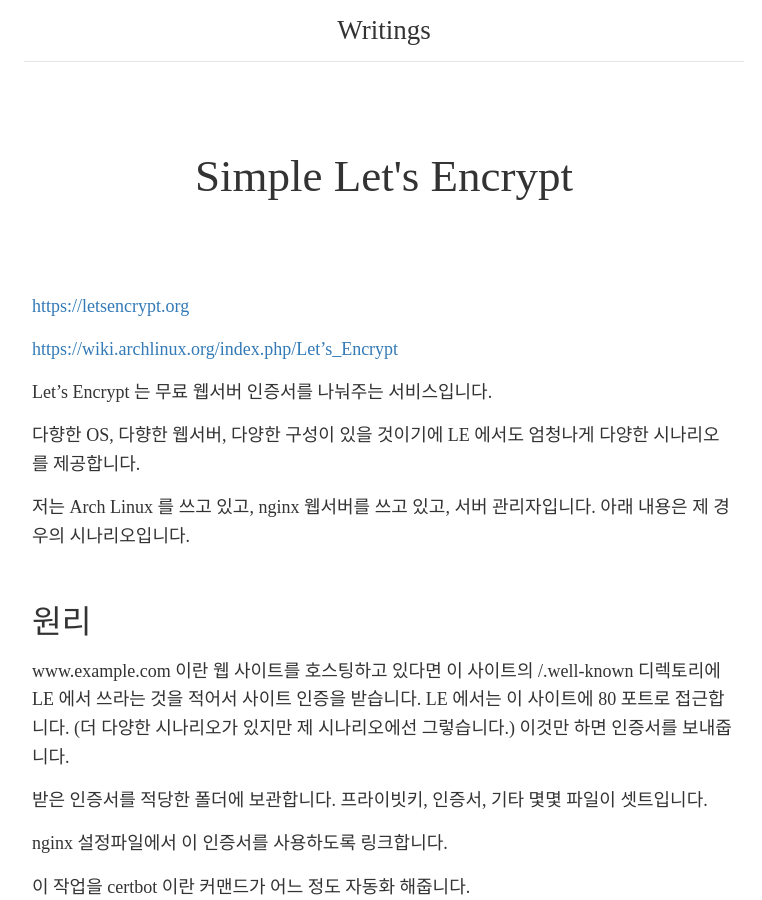
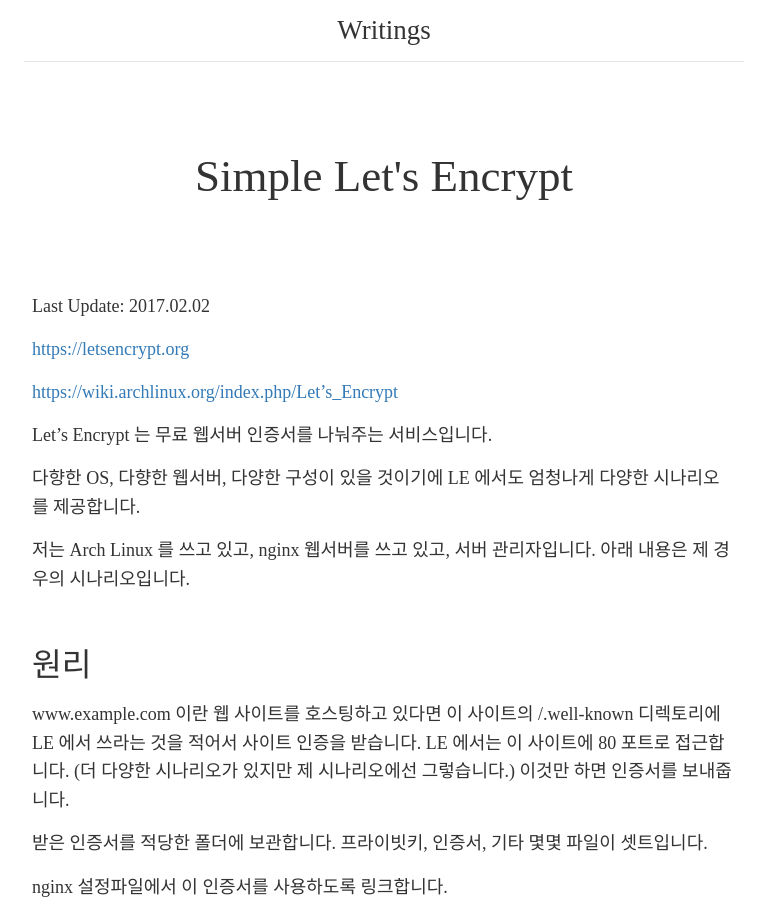
Before and after one commit to drypot/writings, a Jekyll site: the page built from docs/works/linux/letsencrypt.md, in a window 1280 px wide and 900 px high. Shown: the whole window, without its empty margins (256-1018 px from the left). Built offline with Jekyll 4.4.1, drawn with Linux system fonts in a browser that asks for light colours.

Commit message:
add letsencrypt last update.

```diff
--- a/docs/works/linux/letsencrypt.md
+++ b/docs/works/linux/letsencrypt.md
@@ -1,6 +1,8 @@
 ---
 title: Simple Let's Encrypt
 ---
+
+Last Update: 2017.02.02
 
 <https://letsencrypt.org>{:target="_blank"}
 
```
